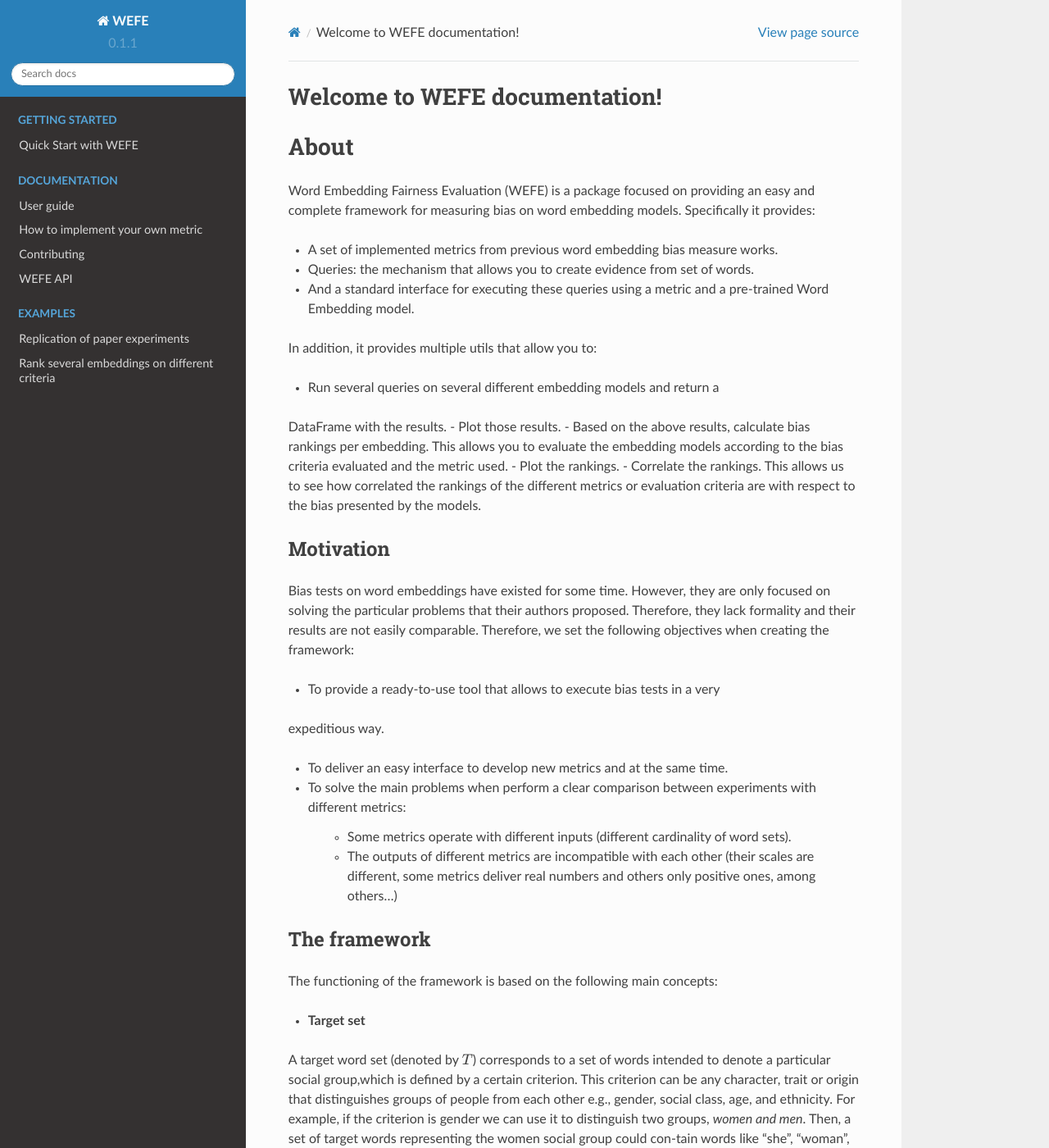
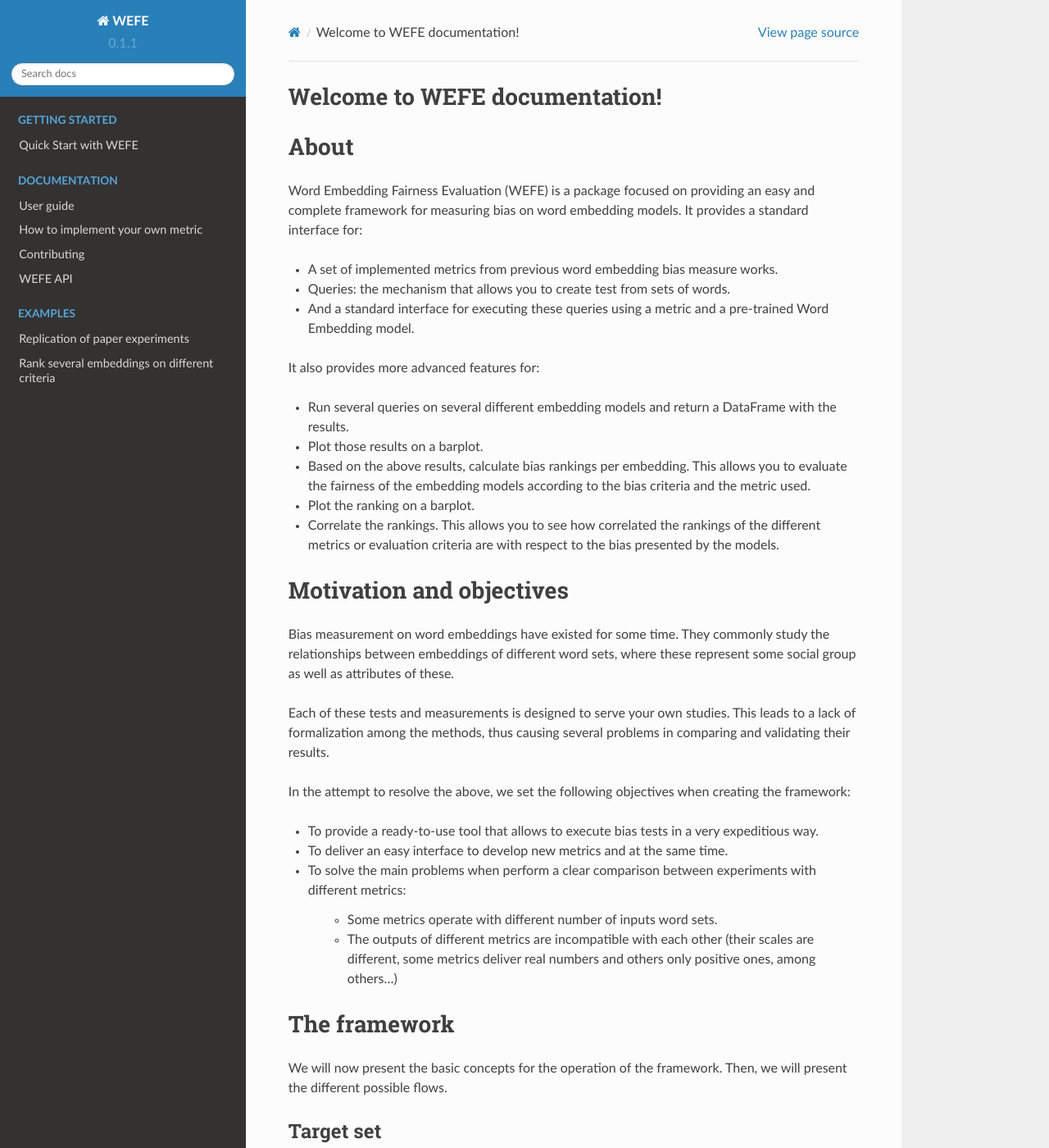
Before and after one commit to dccuchile/wefe, a Sphinx documentation site: the page built from doc/index.rst, in a window 1280 px wide and 1400 px high. Shown: the whole window at 82% size. Built offline with Sphinx 7.4.7 and the Read the Docs theme 2.0.0, drawn with Linux system fonts in a browser that asks for light colours; formulas are drawn with MathJax 3; some of the changed text lies outside the part shown.

Commit message:
Fixes on latex in documentation. Flow of a query in index page

```diff
--- a/doc/conf.py
+++ b/doc/conf.py
@@ -34,8 +34,11 @@
 extensions = [
     'sphinx.ext.autodoc', 'sphinx.ext.autosummary', 'sphinx.ext.doctest',
     'sphinx.ext.intersphinx', 'sphinx.ext.viewcode', 'numpydoc',
-    'sphinx_gallery.gen_gallery', 'sphinx.ext.imgmath'
+    'sphinx_gallery.gen_gallery', 'sphinx.ext.todo', 'sphinx.ext.mathjax',
+    'sphinx.ext.ifconfig'
 ]
+
+mathjax_path = ""
 
 # this is needed for some reason...
 # see https://github.com/numpy/numpydoc/issues/69
@@ -43,11 +46,13 @@
 
 # pngmath / imgmath compatibility layer for different sphinx versions
 import sphinx
-from distutils.version import LooseVersion
-if LooseVersion(sphinx.__version__) < LooseVersion('1.4'):
-    extensions.append('sphinx.ext.pngmath')
-else:
-    extensions.append('sphinx.ext.imgmath')
+
+mathjax_path = ('https://cdn.jsdelivr.net/npm/mathjax@3/es5/tex-mml-chtml.js')
+# from distutils.version import LooseVersion
+# if LooseVersion(sphinx.__version__) < LooseVersion('1.4'):
+#     extensions.append('sphinx.ext.pngmath')
+# else:
+#     extensions.append('sphinx.ext.imgmath')
 
 autodoc_default_flags = ['members', 'inherited-members']
 
--- a/doc/index.rst
+++ b/doc/index.rst
@@ -36,51 +36,59 @@
 
 Word Embedding Fairness Evaluation (WEFE) is a package focused on providing an
 easy and complete framework for measuring bias on word embedding models.
-Specifically it provides:
-
+It provides a standard interface for:
 
 - A set of implemented metrics from previous word embedding bias measure works.
-- Queries: the mechanism that allows you to create evidence from set of words.
+- Queries: the mechanism that allows you to create test from sets of words.
 - And a standard interface for executing these queries using a metric and a pre-trained Word Embedding model.
 
-
-In addition, it provides multiple utils that allow you to:
+It also provides more advanced features for:
 
 - Run several queries on several different embedding models and return a
-DataFrame with the results.
-- Plot those results.
+  DataFrame with the results.
+- Plot those results on a barplot.
 - Based on the above results, calculate bias rankings per embedding.
-This allows you to evaluate the embedding models according to the bias
-criteria evaluated and the metric used.
-- Plot the rankings.
-- Correlate the rankings. This allows us to see how correlated the
-rankings of the different metrics or evaluation criteria are with respect to
-the bias presented by the models.
+  This allows you to evaluate the fairness of the embedding models according to
+  the bias criteria and the metric used.
+- Plot the ranking on a barplot.
+- Correlate the rankings. This allows you to see how correlated the rankings of
+  the different metrics or evaluation criteria are with respect to the bias
+  presented by the models.
 
-Motivation
-----------
+Motivation and objectives
+=========================
 
-Bias tests on word embeddings have existed for some time. However, they are
-only focused on solving the particular problems that their authors proposed.
-Therefore, they lack formality and their results are not easily comparable.
-Therefore, we set the following objectives when creating the framework:
+Bias measurement on word embeddings have existed for some time.
+They commonly study the relationships between embeddings of different word sets,
+where these represent some social group as well as attributes of these.
+
+Each of these tests and measurements is designed to serve your own studies.
+This leads to a lack of formalization among the methods, thus causing several
+problems in comparing and validating their results.
+
+In the attempt to resolve the above, we set the following objectives when
+creating the framework:
 
 - To provide a ready-to-use tool that allows to execute bias tests in a very
-expeditious way.
+  expeditious way.
+- To deliver an easy interface to develop new metrics and at the same time.
+- To solve the main problems when perform a clear comparison between
+  experiments with different metrics:
 
-- To deliver an easy interface to develop new metrics and at the same time.
-
-- To solve the main problems when perform a clear comparison between experiments with different metrics:
-
-   - Some metrics operate with different inputs (different cardinality of word sets).
-   - The outputs of different metrics are incompatible with each other (their scales are different, some metrics deliver real numbers and others only positive ones, among others...)
+   - Some metrics operate with different number of inputs word sets.
+   - The outputs of different metrics are incompatible with each other
+     (their scales are different, some metrics deliver real numbers and
+     others only positive ones, among others...)
 
 
 The framework
--------------
-The functioning of the framework is based on the following main concepts:
+=============
 
-- **Target set**
+We will now present the basic concepts for the operation of the framework.
+Then, we will present the different possible flows.
+
+Target set
+----------
 
 A target word set (denoted by :math:`T`) corresponds to a
 set of words intended to denote a particular social group,which is defined by a
@@ -93,7 +101,8 @@
 could include “he”, “man”, “boy”, etc. I
 
 
-- **Attribute set**
+Attribute set
+-------------
 
 An attribute word set (denoted by :math:`A`) is a set of words
 representing some attitude, characteristic, trait, occupational field, etc.
@@ -145,39 +159,91 @@
 Thus, we assume that every fairness metric comes with a template that
 essentially defines the shape of the input queries supported by the metric.
 
-Formally, let $F$ be a fairness metric with template :math:`s_F=(t_F,a_F)`.
+Formally, let :math:`F` be a fairness metric with template :math:`s_F=(t_F,a_F)`.
 Given an embedding model :math:`\mathbf{M}` and a query :math:`Q` that satisfies :math:`s_F`,
 the metric produces the value :math:`F(\mathbf{M},Q)\in \mathbb{R}` that
 quantifies the degree of bias of :math:`\mathbf{M}` with respect to query :math:`Q`.
 
+Flow of a Bias measure on a Embedding model
+-------------------------------------------
+
+The following flow chart shows how to perform a bias measurement using a gender
+query, word2vec and WEAT metric.
+
+.. image:: images/diagram_1.png
+  :alt: Fair RNSB sentiment distribution
 
 
-- **Flow of a fairness test**:
+Metrics
+=======
 
-WIP... DIAGRAMA.
+Although it is only in its early stages of development, it is expected that
+with time it will become more robust, that more metrics will be implemented
+and that it will extend to other types of bias measurement in NLP.
 
-Background on Fairness
-----------------------
+The metrics implemented in the package so far are:
 
-...WIP...
+WEAT
+----
 
-Metrics
--------
+Word Embedding Association Test (WEAT), presented in the paper Semantics
+derived automatically from language corpora contain human-like biases.
+This metric receives two sets :math:`T_1` and :math:`T_2` of target words,
+and two sets :math:`A_1` and :math:`A_2` of attribute words. Its objective is
+to quantify the strength of association of both pair of sets through a
+permutation test.
+It also conaints a vairant, WEAT Effect Size. This variant represents a
+normalized measure that quantifies how far apart the two distributions of
+association between targets and attributes are.
 
-The metrics implemented so far are:
+RND
+---
 
-- Word Embedding Association Test (WEAT), presented in the paper Semantics derived automatically from language corpora contain human-like biases.
-- Relative Norm Distance (RND), presented in the paper Word embeddings quantify 100 years of gender and ethnic stereotypes.
-- Relative Negative Sentiment Bias (RNSB), presented in the paper A transparent framework for evaluating unintended demographic bias in word embeddings.
--  Mean Average Cosine Similarity (MAC), presented in the paper Black is to criminalas caucasian is to police: Detecting and removing multiclass bias in word embeddings.
+Relative Norm Distance (RND), presented in the paper Word embeddings quantify
+100 years of gender and ethnic stereotypes. RND averages the embeddings of
+each target set, then for each of the attribute words, calculates the norm
+of the difference between the word and the average target, and then subtracts
+the norms. The more positive (negative) the relative distance from the norm,
+the more associated are the sets of attributes towards group two (one).
 
-Although it is only in its early stages of development, it is expected that with time it will become more robust, that more metrics will be implemented and that it will extend to other types of bias measurement in NLP.
+RNSB
+----
+
+Relative Negative Sentiment Bias (RNSB), presented in the paper A transparent
+framework for evaluating unintended demographic bias in word embeddings.
+
+RNSB receives as input queries with two attribute sets :math:`A_1` and
+:math:`A_2` and two or more target sets, and thus has a template of the
+form :math:`s=(N,2)` with :math:`N\geq 2`.
+Given a query :math:`Q=(\{T_1,T_2,\ldots,T_n\},\{A_1,A_2\})` and an embedding
+model :math:`\mathbf{M}`, in order to compute the metric :math:`F_{\text{RNSB}}(\mathbf{M},Q)`
+one first constructs a binary classifier :math:`C_{(A_1,A_2)}(\cdot)` using set
+:math:`A_1` as training examples for the negative class, and :math:`A_2` as
+training examples for the positive class.
+After the training process, this classifier gives for every word :math:`w` a
+probability :math:`C_{(A_1,A_2)}(w)` that can be interpreted as the degree of
+association of $w$ with respect to  :math:`A_2 (value $1-C_{(A_1,A_2)}(w)` is
+the degree of association with :math:`A_1`).
+Now, we construct a probability distribution :math:`P(\cdot)` over all the words
+:math:`w` in :math:`T_1\cup \cdots \cup T_n`, by computing :math:`C_{(A_1,A_2)}(w)`
+and normalizing it to ensure that :math:`\sum_w P(w)=1`.
+The main idea behind RNSB is that the more that :math:`P(\cdot)` resembles a
+uniform distribution, the less biased the word embedding model is.
+
+MAC
+---
+
+Mean Average Cosine Similarity (MAC), presented in the paper Black is to
+criminalas caucasian is to police: Detecting and removing multiclass bias
+in word embeddings.
 
 
 Documentation
 =============
 
-The following pages contain information about how to install the package, how to use it and how to contribute, as well as detailed API documentation and extensive examples.
+The following pages contain information about how to install the package,
+how to use it and how to contribute, as well as detailed API documentation
+and extensive examples.
 
 `Quick start with WEFE <quick_start.html>`_
 -------------------------------------------
@@ -188,24 +254,28 @@
 -------------------------------
 
 A guide from the most basic to the most complex about how to use the package.
-It is guided through code and contains several examples that can then be used to create your own experiments.
+It is guided through code and contains several examples that can then be used
+to create your own experiments.
 
 `Replication of paper experiments <replications.html>`_
 -------------------------------------------------------
 
-Replication of several results of experiments performed on bias measurement papers in Word Embeddings
+Replication of several results of experiments performed on bias measurement
+papers in Word Embeddings
 
 
 `API Documentation <api.html>`_
 -------------------------------
 
-It contains the list and specification of the functions and classes available in the package.
+It contains the list and specification of the functions and classes available
+in the package.
 
 
 `Create your own Metric <create_metric.html>`_
 ----------------------------------------------
 
-A complete guide on how to implement your own metrics using WEFE's interfaces and design.
+A complete guide on how to implement your own metrics using WEFE's interfaces
+and design.
 
 
 `Contribute <contribute.html>`_
@@ -218,7 +288,8 @@
 ===============
 
 A collection of papers related to WEFE.
-These include those that implement metrics and experiments as well as those related to the study of bias and bias reduction in Word Embeddings.
+These include those that implement metrics and experiments as well as those
+related to the study of bias and bias reduction in Word Embeddings.
 
 Measures and Experiments
 ------------------------
@@ -255,6 +326,14 @@
 
 We're inside the IJCAI 😃😃😃😃😃!
 
+(Provisory)
+
+P. Badilla, F. Bravo-Marquez, and J. Pérez
+WEFE: The Word Embeddings Fairness Evaluation Framework In Proceedings of the
+29th International Joint Conference on Artificial Intelligence and the 17th
+Pacific Rim International Conference on Artificial Intelligence (IJCAI-PRICAI 2020), Yokohama, Japan.
+
+
 Team
 ====
 
--- a/doc/user_guide.rst
+++ b/doc/user_guide.rst
@@ -12,7 +12,7 @@
 - First, we will present how to run a simple query using some embedding model.
 - Then how to run multiple queries on multiple embeddings.
 - After that, how to compare the results of running multiple sets of queries
-on multiple embeddings using different metrics through ranking calculation.
+  on multiple embeddings using different metrics through ranking calculation.
 - Finally, how to calculate the correlations between the rankings obtained.
 
 
```
Also changed, not shown: other parts of doc/index.rst (+13 -8 lines), doc/create_metric.rst (+2 -10 lines), doc/rank.rst (+12 -1 lines), doc/images/diagram_1.png (added).
